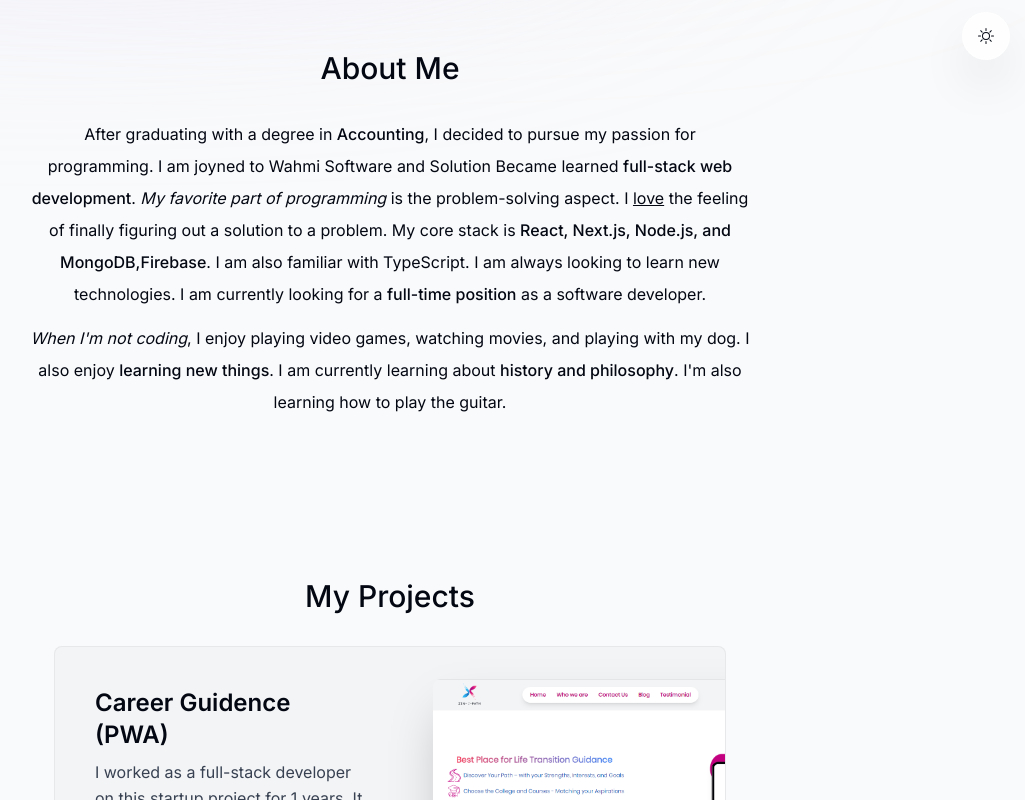
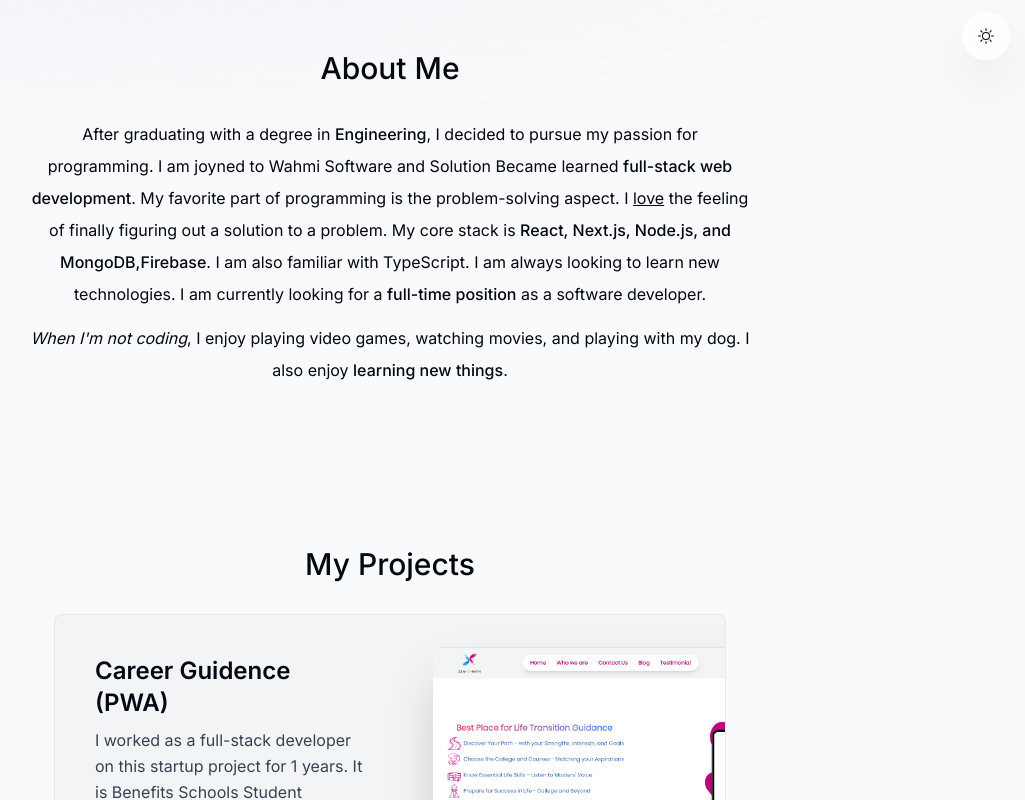
Before and after one commit to sivasurya01/portfolio, a Next.js app: page / in a window 1280 px wide. Shown: the part 720-1520 px from the top of the page, without its empty margins (250-1275 px from the left). Built offline with nearby package versions, Linux system fonts and the light colour scheme.

Commit message:
first commit

```diff
--- a/components/about.tsx
+++ b/components/about.tsx
@@ -20,10 +20,10 @@ export default function About() {
       <SectionHeading>About me</SectionHeading>
       <p className="mb-3">
         After graduating with a degree in{" "}
-        <span className="font-medium">Accounting</span>, I decided to pursue my
+        <span className="font-medium">Engineering</span>, I decided to pursue my
         passion for programming. I am joyned to Wahmi Software and Solution Became learned{" "}
         <span className="font-medium">full-stack web development</span>.{" "}
-        <span className="italic">My favorite part of programming</span> is the
+        <span className="">My favorite part of programming</span> is the
         problem-solving aspect. I <span className="underline">love</span> the
         feeling of finally figuring out a solution to a problem. My core stack
         is{" "}
@@ -39,10 +39,7 @@ export default function About() {
       <p>
         <span className="italic">When I'm not coding</span>, I enjoy playing
         video games, watching movies, and playing with my dog. I also enjoy{" "}
-        <span className="font-medium">learning new things</span>. I am currently
-        learning about{" "}
-        <span className="font-medium">history and philosophy</span>. I'm also
-        learning how to play the guitar.
+        <span className="font-medium">learning new things</span>.
       </p>
     </motion.section>
   );
--- a/components/contact.tsx
+++ b/components/contact.tsx
@@ -48,6 +48,8 @@ const [message,setMessage] = useState('')
             message:message}
           await sendEmail(formData);
           toast.success("Email sent successfully!");
+          setMessage('')
+          setEmail('')
       }}
 
       >
@@ -57,6 +59,7 @@ const [message,setMessage] = useState('')
           type="email"
           required
           maxLength={500}
+          value={email}
           placeholder="Your email"
           onChange={e=>setEmail(e.target.value)}
         />
@@ -67,6 +70,7 @@ const [message,setMessage] = useState('')
           required
           maxLength={5000}
           onChange={e=>setMessage(e.target.value)}
+          value={message}
 
         />
         <SubmitBtn />
--- a/lib/data.ts
+++ b/lib/data.ts
@@ -99,4 +99,5 @@ export const skillsData = [
   "Redux",
   "Express",
   "Firebase",
+  "Bootstrap"
 ] as const;
```
